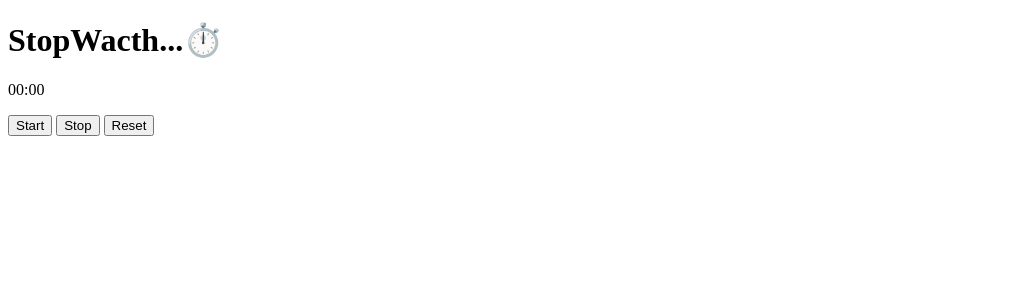
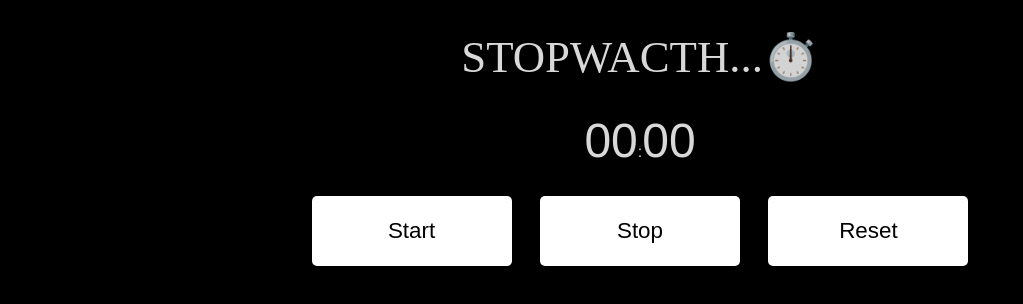
Before and after one commit to VittoAdesso/StopWacth-Js, a plain HTML site: page index.html in a window 1280 px wide. Shown: the whole page, without its empty margins (0-1023 px from the left). Drawn offline with Linux system fonts and the light colour scheme.

Commit message:
Estilos - scss - saas

```diff
--- /dev/null
+++ b/styles/_estilosGenerales.scss
@@ -0,0 +1,37 @@
+.wrapper {
+    width: 600%;
+    margin: 10px auto;
+    color: $grey;
+    text-align: center;
+}
+
+h1, h2, h3{
+    font-family: 'Times New Roman', Times, serif;
+    font-size: 2.8em;
+    font-weight: 120;
+    text-transform: uppercase;
+}
+
+#seconds, #tens{
+    font-size: 3em;
+}
+
+button {
+    @include corners (5px);
+    background: $base-color;
+    color: $grey;
+    border: solid 2px $grey;
+    text-decoration: none;
+    cursor: pointer;
+    font-size: 1.4em;
+    padding: 20px 12px;
+    width: 200px;
+    margin: 12px;
+    outline:none;
+    &:hover{
+        @include transition;
+        background: yellowgreen;
+        border: solid 2px $grey;
+        color: $base-color;
+    }
+}
--- /dev/null
+++ b/styles/_mixins.scss
@@ -0,0 +1,13 @@
+@mixin trasitions {
+
+-webkit-transition: all 0.5s ease-in-out;
+-moz-transition: all 0.5s ease-in-out;
+transition: all 0.5s ease-in-out;
+}
+
+@mixin corners ($radius) {
+    -moz-border-radius: $radius;
+    -webkit-border-radius: $radius;
+    border-radius: $radius;
+    -ktml-border-radius : $radius;
+}
--- a/styles/_variables.scss
+++ b/styles/_variables.scss
@@ -1,6 +1,6 @@
 // variables de colores
 
-$orange: #ffa600;
-$grey: #f3f3f3;
-$white: #ff3f3f3f;
+$orange: #000000;
+$grey: #ffffffd8;
+$white: #0ef51a3f;
 $base-color: $orange;
--- a/styles/styles.scss
+++ b/styles/styles.scss
@@ -1 +1,11 @@
 @import './variables';
+@import './mixins';
+@import './estilosGenerales';
+
+
+body {
+
+    background-color: $base-color;
+    font-family:'Franklin Gothic Medium', 'Arial Narrow', Arial, sans-serif;
+    height: 100%;
+}
```
Also changed, not shown: styles/styles.css, 1 other file.
